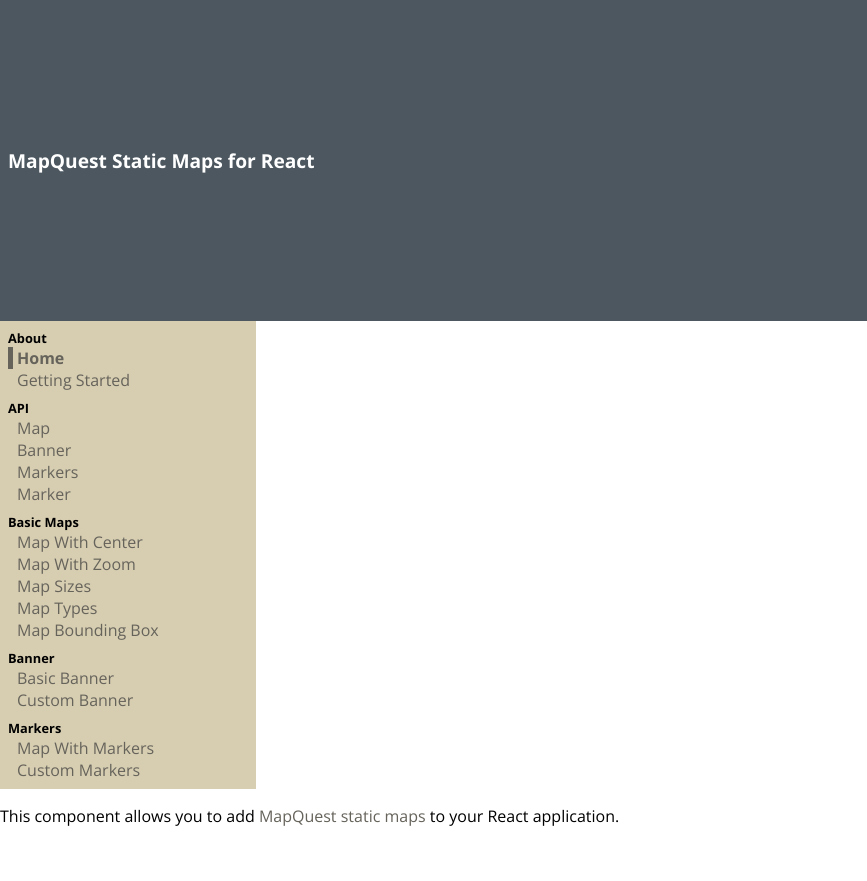
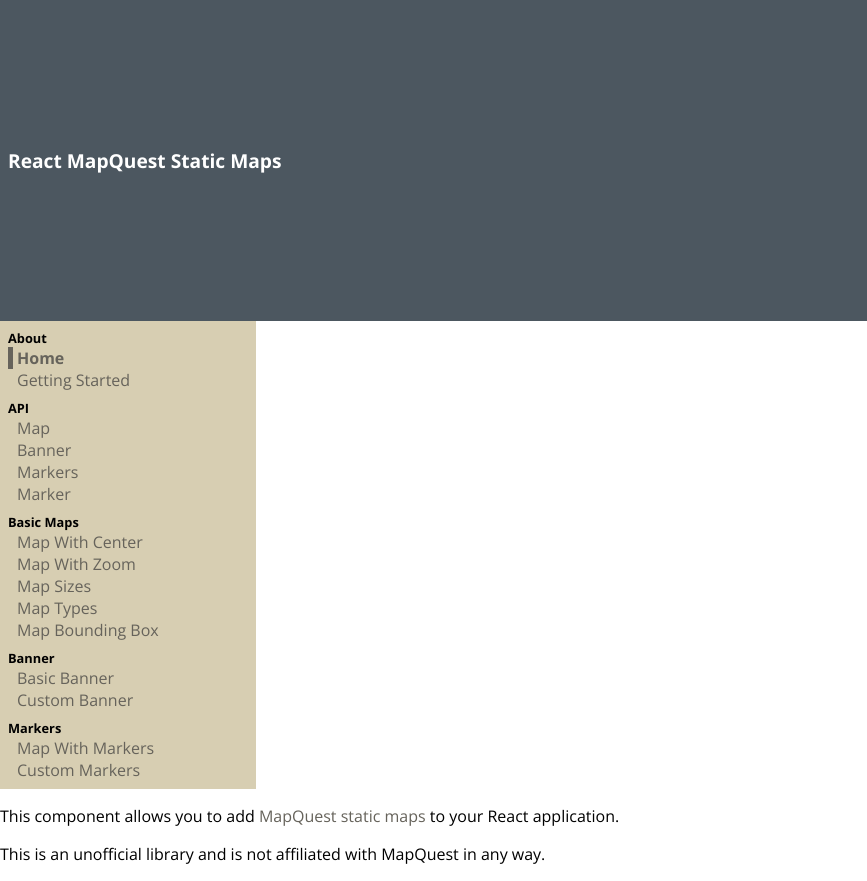
Before and after one commit to joeattardi/react-mapquest-static-map, a Gatsby site in the folder examples/: page / in a window 1280 px wide. Shown: the full height of the page, 0-867 px from the left. Before the commit the page ends 843 px from the top, so only its background shows below. Built offline with nearby package versions, Linux system fonts and the light colour scheme; Gatsby itself is replaced by a stand-in of ours.

Commit message:
Add warning message

```diff
--- a/examples/gatsby-config.js
+++ b/examples/gatsby-config.js
@@ -1,6 +1,6 @@
 module.exports = {
   siteMetadata: {
-    title: 'MapQuest Static Maps for React'
+    title: 'React MapQuest Static Maps'
   },
   pathPrefix: "/react-mapquest-static-map",
   plugins: [
--- a/examples/src/pages/index.js
+++ b/examples/src/pages/index.js
@@ -9,6 +9,10 @@
         This component allows you to add <a href="https://developer.mapquest.com/documentation/static-map-api/v5/">MapQuest static maps</a> to your React
         application.
       </p>
+
+      <p>
+        This is an unofficial library and is not affiliated with MapQuest in any way.
+      </p>
     </Layout>
   );
 }
```
Also changed, not shown: README.md.
